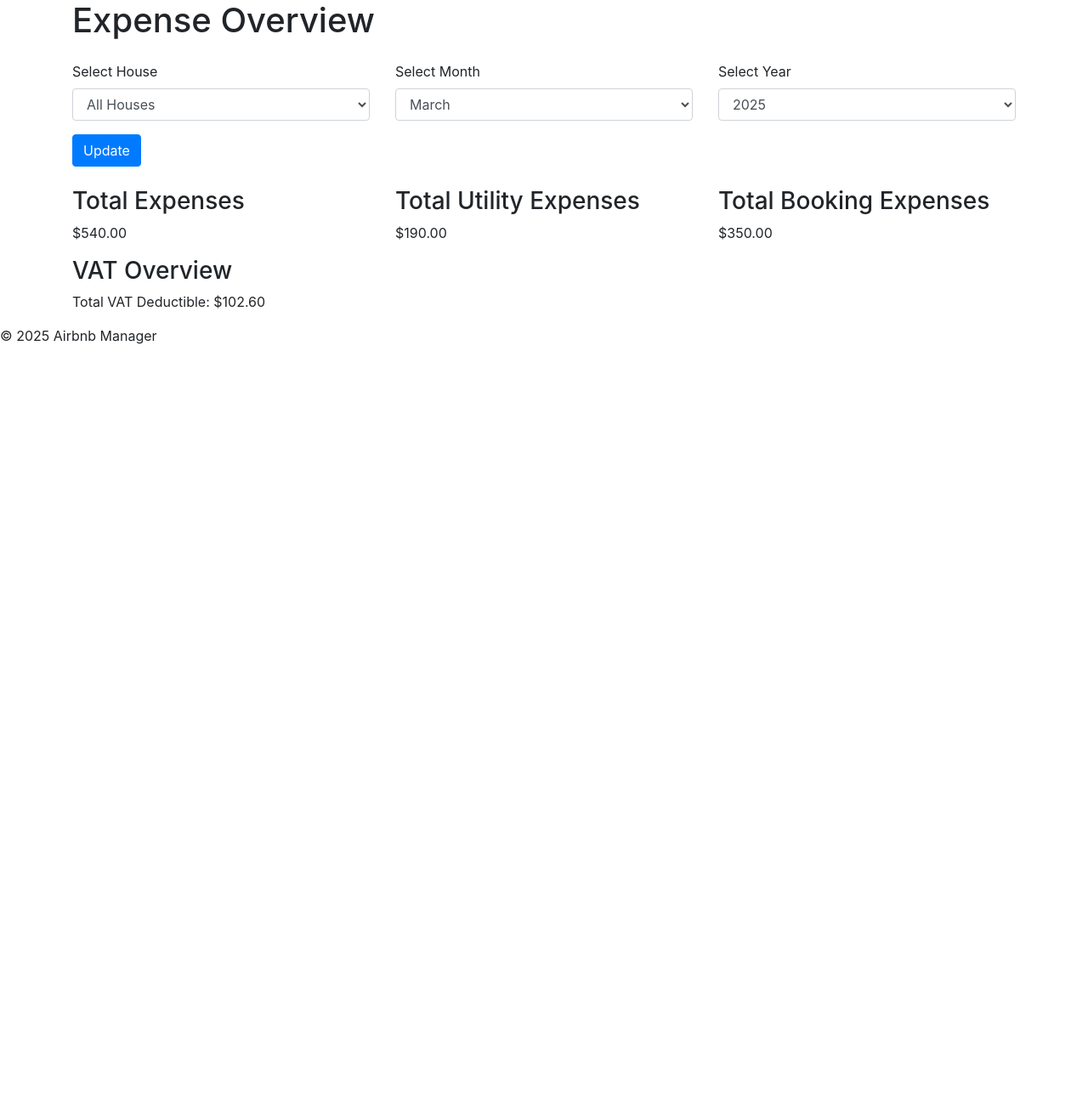
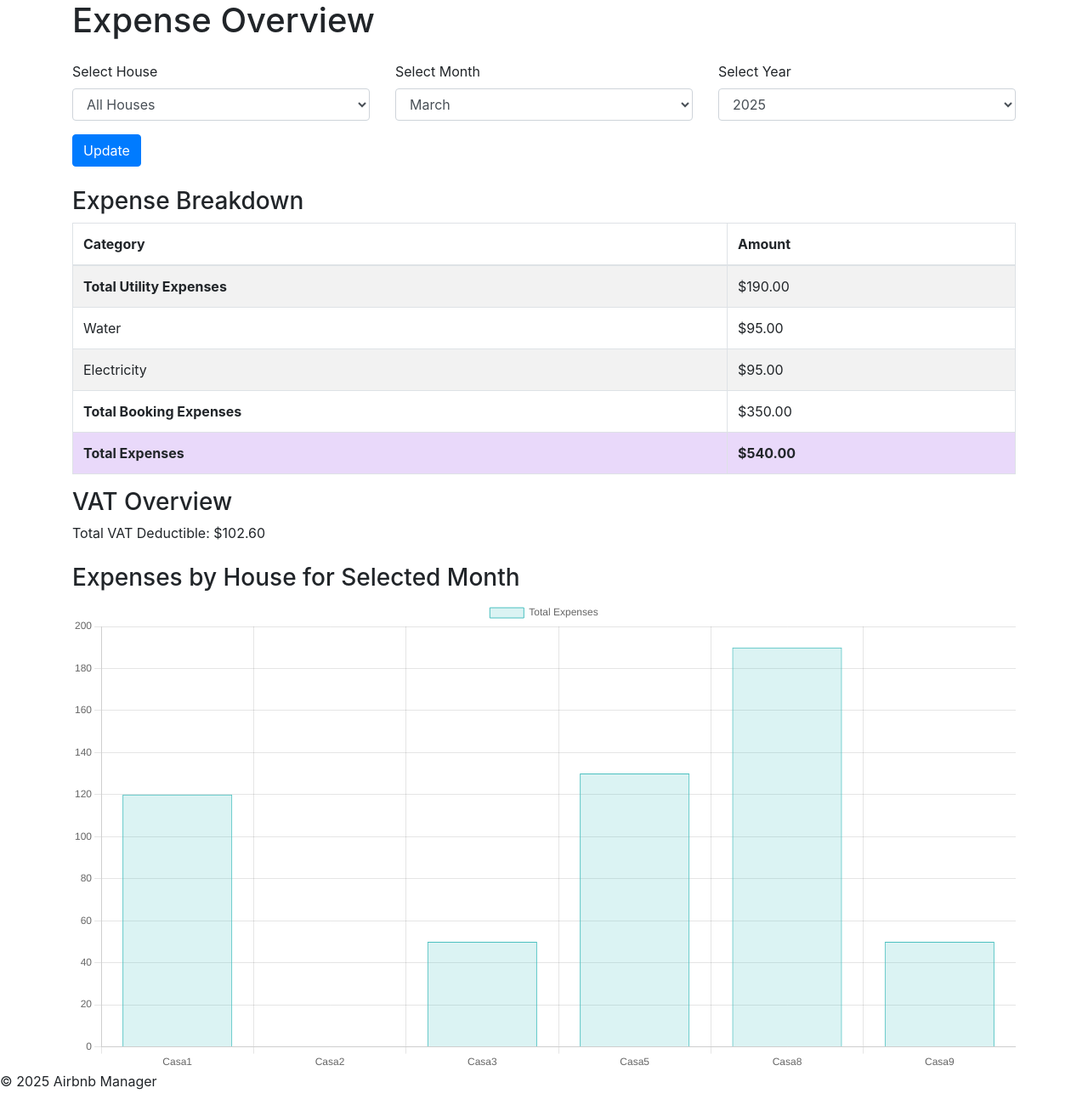
Before and after one commit to neagoecarina/airbnb, a Django app: page /houses/expense-overview/ in a window 1280 px wide. Shown: the part 118-1418 px from the top of the page at 85% size. Before the commit the page ends 523 px from the top, so only its background shows below. Run offline with Django 5.2, Linux system fonts and the light colour scheme; data comes from the database, SQL or seed files in the repository; both versions use the stored data as it was after the commit; some libraries are stand-ins or nearby versions.

Commit message:
expense overview chart

```diff
--- a/houses/templates/houses/expense_overview.html
+++ b/houses/templates/houses/expense_overview.html
@@ -1,5 +1,7 @@
 {% extends 'master.html' %}
 {% block content %}
+<script src="https://cdn.jsdelivr.net/npm/chart.js"></script>
+
 <div class="container mt-4">
     <h1 class="mb-4">Expense Overview</h1>
 
@@ -44,28 +46,93 @@
 
     <button id="update-filters" class="btn btn-primary">Update</button>
 
-    <!-- Expense Summary -->
-    <div class="row mt-4">
-        <div class="col-md-4">
-            <h3>Total Expenses</h3>
-            <p>${{ total_expenses|floatformat:2 }}</p>
-        </div>
-        <div class="col-md-4">
-            <h3>Total Utility Expenses</h3>
-            <p>${{ total_utility_expenses|floatformat:2 }}</p>
-        </div>
-        <div class="col-md-4">
-            <h3>Total Booking Expenses</h3>
-            <p>${{ total_booking_expenses|floatformat:2 }}</p>
-        </div>
+    <!-- Expense Summary Table -->
+    <div class="mt-4">
+        <h3>Expense Breakdown</h3>
+        <table class="table table-bordered table-striped">
+            <thead>
+                <tr>
+                    <th>Category</th>
+                    <th>Amount</th>
+                </tr>
+            </thead>
+            <tbody>
+                <!-- Utility Expenses -->
+                <tr>
+                    <td><strong>Total Utility Expenses</strong></td>
+                    <td>${{ total_utility_expenses|floatformat:2 }}</td>
+                </tr>
+                <tr>
+                    <td>Water</td>
+                    <td>${{ total_water_expenses|floatformat:2 }}</td>
+                </tr>
+                <tr>
+                    <td>Electricity</td>
+                    <td>${{ total_electricity_expenses|floatformat:2 }}</td>
+                </tr>
+
+                <!-- Booking Expenses -->
+                <tr>
+                    <td><strong>Total Booking Expenses</strong></td>
+                    <td>${{ total_booking_expenses|floatformat:2 }}</td>
+                </tr>
+
+
+                <!-- Total Expenses -->
+                    <tr style="background-color: #e9d9fa;">  <!-- Light gray color -->
+
+                    <td><strong>Total Expenses</strong></td>
+                    <td><strong>${{ total_expenses|floatformat:2 }}</strong></td>
+                </tr>
+            </tbody>
+        </table>
     </div>
 
     <!-- VAT Breakdown -->
     <h3>VAT Overview</h3>
     <p>Total VAT Deductible: ${{ total_vat_deductible|floatformat:2 }}</p>
+
+   <!-- Graph -->
+ <!-- Graph -->
+ <div class="mt-4">
+    <h3>Expenses by House for Selected Month</h3>
+    <canvas id="expensesGraph" width="400" height="200"></canvas>
+</div>
 </div>
 
 <script>
+
+// Script to handle the chart
+const ctx = document.getElementById('expensesGraph').getContext('2d');
+
+// Prepare data for the chart
+const chartData = {
+    labels: [{% for house in house_expenses %}"{{ house.name }}"{% if not forloop.last %}, {% endif %}{% endfor %}],
+    datasets: [{
+        label: 'Total Expenses',
+        data: [{% for house in house_expenses %}{{ house.total_expenses|floatformat:2 }}{% if not forloop.last %}, {% endif %}{% endfor %}],
+        backgroundColor: 'rgba(75, 192, 192, 0.2)',
+        borderColor: 'rgba(75, 192, 192, 1)',
+        borderWidth: 1
+    }]
+};
+
+const chartOptions = {
+    responsive: true,
+    scales: {
+        y: {
+            beginAtZero: true
+        }
+    }
+};
+
+const expensesChart = new Chart(ctx, {
+    type: 'bar',
+    data: chartData,
+    options: chartOptions
+});
+
+// Update filters button functionality
 document.getElementById("update-filters").addEventListener("click", function() {
     let house = document.getElementById("house").value;
     let month = document.getElementById("month").value;
@@ -76,6 +143,10 @@ document.getElementById("update-filters").addEventListener("click", function() {
 
     window.location.href = url;
 });
+
+
 </script>
 
+
+
 {% endblock %}
--- a/houses/views.py
+++ b/houses/views.py
@@ -1126,19 +1126,29 @@ from django.shortcuts import render
 from .models import House, BookingExpense, UtilityExpense
 from django.db.models import Sum
 
+from django.db.models import Sum
+from decimal import Decimal
+from django.db.models import Sum
+from decimal import Decimal
+from django.db.models import Sum
+from decimal import Decimal
+import calendar
+from datetime import datetime
+
 def expense_overview(request):
     # Get the current date
     current_date = datetime.now()
     current_month = current_date.month
     current_year = current_date.year
 
-    # Get house_id from the URL parameters (convert to integer if exists)
+    # Get house_id from the URL parameters
     house_id = request.GET.get('house', None)
     house_id = int(house_id) if house_id and house_id.isdigit() else None
 
-    # Get the selected month and year from the URL parameters
+    # Get selected month and year from the URL parameters
     selected_month = int(request.GET.get('month', current_month))
     selected_year = int(request.GET.get('year', current_year))
+
 
     # Get list of houses
     houses = House.objects.all()
@@ -1151,7 +1161,6 @@ def expense_overview(request):
 
     # Function to calculate total expenses
     def calculate_total_expenses(house_id, selected_month, selected_year):
-        # Filter booking expenses
         booking_filter = {
             'date__year': selected_year,
             'date__month': selected_month
@@ -1161,7 +1170,6 @@ def expense_overview(request):
 
         booking_expenses = BookingExpense.objects.filter(**booking_filter).aggregate(total=Sum('amount'))['total'] or 0
 
-        # Filter utility expenses
         utility_filter = {
             'date__year': selected_year,
             'date__month': selected_month
@@ -1173,7 +1181,7 @@ def expense_overview(request):
 
         return booking_expenses + utility_expenses
 
-    # Function to calculate VAT deductible
+    # Calculate VAT deductible
     def calculate_vat_deductible(house_id, selected_month, selected_year):
         total_expenses = calculate_total_expenses(house_id, selected_month, selected_year)
         vat_rate = Decimal('0.19')
@@ -1182,19 +1190,57 @@ def expense_overview(request):
     # Calculate total expenses
     total_expenses = calculate_total_expenses(house_id, selected_month, selected_year)
 
-    total_utility_expenses = UtilityExpense.objects.filter(
+    # Calculate utility expenses for water and electricity separately
+    total_water_expenses = UtilityExpense.objects.filter(
         date__year=selected_year,
         date__month=selected_month,
         **({'house_id': house_id} if house_id else {})
-    ).aggregate(total=Sum('total_expense'))['total'] or 0
+    ).aggregate(total=Sum('water_expense'))['total'] or 0
 
+    total_electricity_expenses = UtilityExpense.objects.filter(
+        date__year=selected_year,
+        date__month=selected_month,
+        **({'house_id': house_id} if house_id else {})
+    ).aggregate(total=Sum('electricity_expense'))['total'] or 0
+
+    # Calculate total booking expenses
     total_booking_expenses = BookingExpense.objects.filter(
         date__year=selected_year,
         date__month=selected_month,
         **({'booking__house_id': house_id} if house_id else {})
     ).aggregate(total=Sum('amount'))['total'] or 0
 
+    # Calculate VAT deductible
     total_vat_deductible = calculate_vat_deductible(house_id, selected_month, selected_year)
+
+    # Calculate total expenses for each house (for the graph)
+    house_expenses = []
+    for house in houses:
+        water_expenses = UtilityExpense.objects.filter(
+            house=house,
+            date__year=selected_year,
+            date__month=selected_month
+        ).aggregate(total=Sum('water_expense'))['total'] or 0
+
+        electricity_expenses = UtilityExpense.objects.filter(
+            house=house,
+            date__year=selected_year,
+            date__month=selected_month
+        ).aggregate(total=Sum('electricity_expense'))['total'] or 0
+
+        booking_expenses = BookingExpense.objects.filter(
+            booking__house=house,
+            date__year=selected_year,
+            date__month=selected_month
+        ).aggregate(total=Sum('amount'))['total'] or 0
+
+        house_total_expenses = calculate_total_expenses(house.id, selected_month, selected_year)
+        house_expenses.append({
+        'name': house.name,
+        'total_expenses': house_total_expenses
+    })
+
+
 
     # Pass variables to the template
     context = {
@@ -1205,9 +1251,13 @@ def expense_overview(request):
         'years': years,
         'selected_year': selected_year,
         'total_expenses': total_expenses,
-        'total_utility_expenses': total_utility_expenses,
+        'total_utility_expenses': total_water_expenses + total_electricity_expenses,
         'total_booking_expenses': total_booking_expenses,
         'total_vat_deductible': total_vat_deductible,
+        'total_water_expenses': total_water_expenses,
+        'total_electricity_expenses': total_electricity_expenses,
+        'house_expenses': house_expenses,  # New data for the graph
+
     }
 
     return render(request, 'houses/expense_overview.html', context)
```
Also changed, not shown: db.sqlite3.
